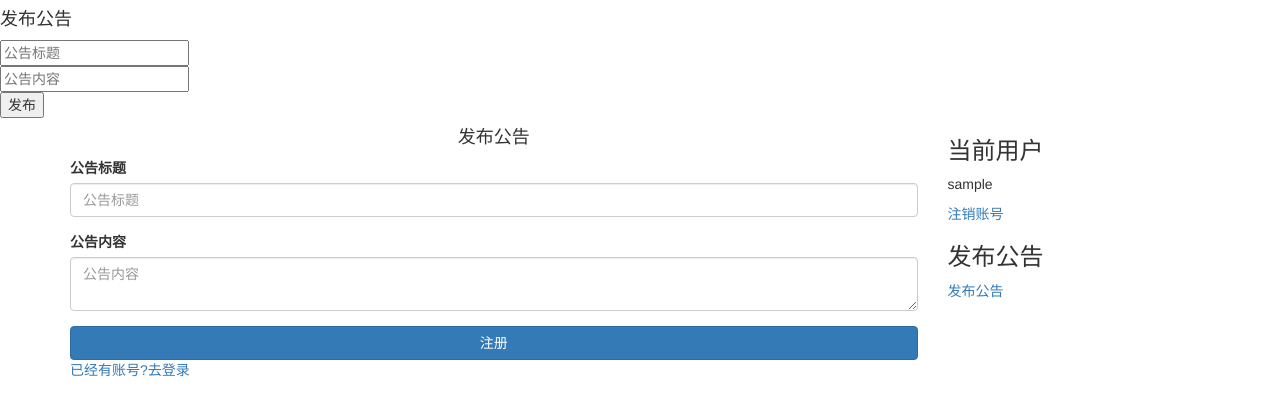
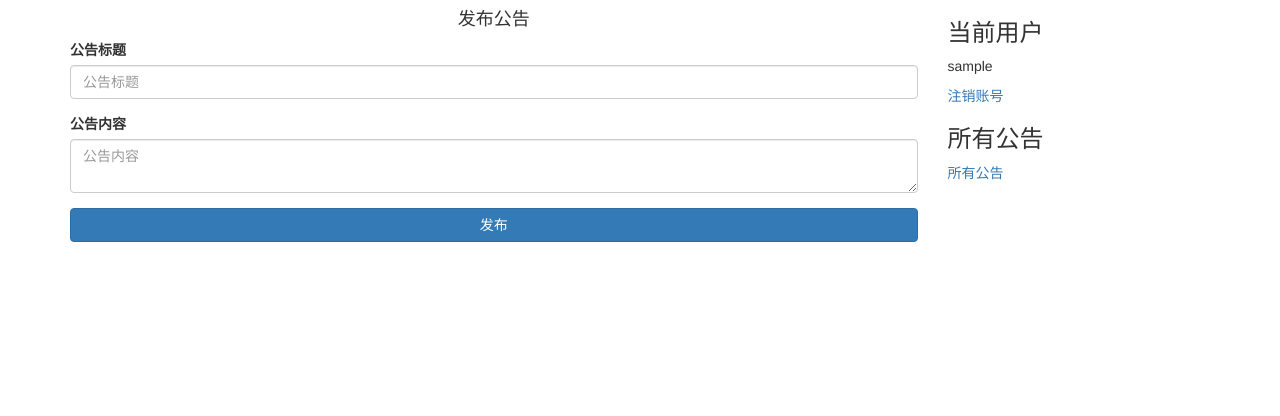
Before and after one commit to Germey/Publish, a Flask app: page /publish/ in a window 1280 px wide. Shown: the top 416 px of the page. Run offline with Flask 2, Linux system fonts and the light colour scheme; the visitor is signed in with stand-in values (Sample User, id 1); some libraries are stand-ins or nearby versions.

Commit message:
demo completed

```diff
--- a/app.py
+++ b/app.py
@@ -5,7 +5,11 @@ from flask import render_template
 from config import db
 from models.post import Post
 from models.user import User
+import sys
+import hashlib
 
+reload(sys)
+sys.setdefaultencoding("utf-8")
 app = Flask(__name__)
 app.secret_key = 'A0Zr98j/3yX R~XHH!jmN]LWX/,?RT'
 
@@ -52,12 +56,13 @@ def publish():
             return render_template('info.html', message=u'尚未登录', redirect='/login')
         return render_template('publish.html')
     elif request.method == 'POST':
-        title = request.form['title']
-        content = request.form['content']
+        title = request.form['title'].encode('utf-8', 'ignore')
+        content = request.form['content'].encode('utf-8', 'ignore')
         username = session['username']
         post = Post(title, content, username)
         db.add(post)
         db.commit()
+        return render_template('info.html', message=u'发布成功', redirect='/posts')
 
 
 @app.route('/posts/', methods=['GET'])
--- a/templates/publish.html
+++ b/templates/publish.html
@@ -1,27 +1,3 @@
-<!DOCTYPE html>
-<body>
-<head>
-    <title>发布公告页面</title>
-    <link href="/static/css/bootstrap.min.css" rel="stylesheet">
-
-</head>
-<body>
-<form method="post" action="/publish/">
-    <h4>发布公告</h4>
-
-    <div>
-        <input name="title" type="text" placeholder="公告标题">
-    </div>
-    <div>
-        <input name="content" type="password" placeholder="公告内容">
-    </div>
-    <div>
-        <input type="submit" value="发布">
-    </div>
-</form>
-</body>
-</body>
-
 <!DOCTYPE html>
 <html lang="en">
 <head>
@@ -34,26 +10,32 @@
 <div class="container">
     <div class="row">
         <div class="col-md-9">
-            <form method="post" action="/register/">
+            <form method="post" action="/publish/">
                 <h4 class="text-center">发布公告</h4>
+
                 <div class="form-group">
                     <label for="title">公告标题</label>
-                <input type="text" class="form-control" name="title" id="title" placeholder="公告标题" required="required">
+                    <input type="text" class="form-control" name="title" id="title" placeholder="公告标题"
+                           required="required">
                 </div>
                 <div class="form-group">
                     <label for="content">公告内容</label>
-                <textarea type="text" class="form-control" name="content" id="content" placeholder="公告内容" required="required"></textarea>
+                    <textarea class="form-control" name="content" id="content" placeholder="公告内容"
+                              required="required"></textarea>
                 </div>
-            <button type="submit" class="btn btn-primary col-xs-12">注册</button>
-            <a href="/login">已经有账号?去登录</a>
+                <button type="submit" class="btn btn-primary col-xs-12">发布</button>
             </form>
         </div>
         <div class="col-md-3">
             <h3>当前用户</h3>
+
             <p>{{ session['username']}}</p>
+
             <p><a href="/logout">注销账号</a></p>
-            <h3>发布公告</h3>
-            <p><a href="/publish">发布公告</a></p>
+
+            <h3>所有公告</h3>
+
+            <p><a href="/posts">所有公告</a></p>
         </div>
     </div>
 </div>
--- a/templates/register.html
+++ b/templates/register.html
@@ -2,6 +2,7 @@
 <body>
 <head>
     <title>注册页面</title>
+    <meta charset="UTF-8">
     <link href="/static/css/bootstrap.min.css" rel="stylesheet">
 </head>
 <body>
```
Lines whose indentation alone changed are shown as unchanged.
